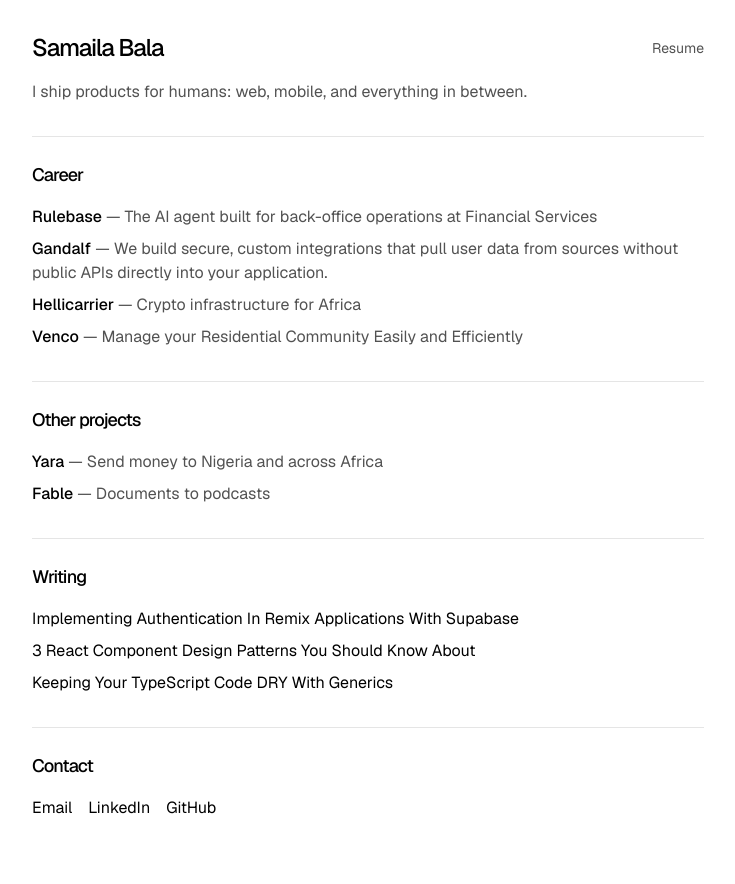
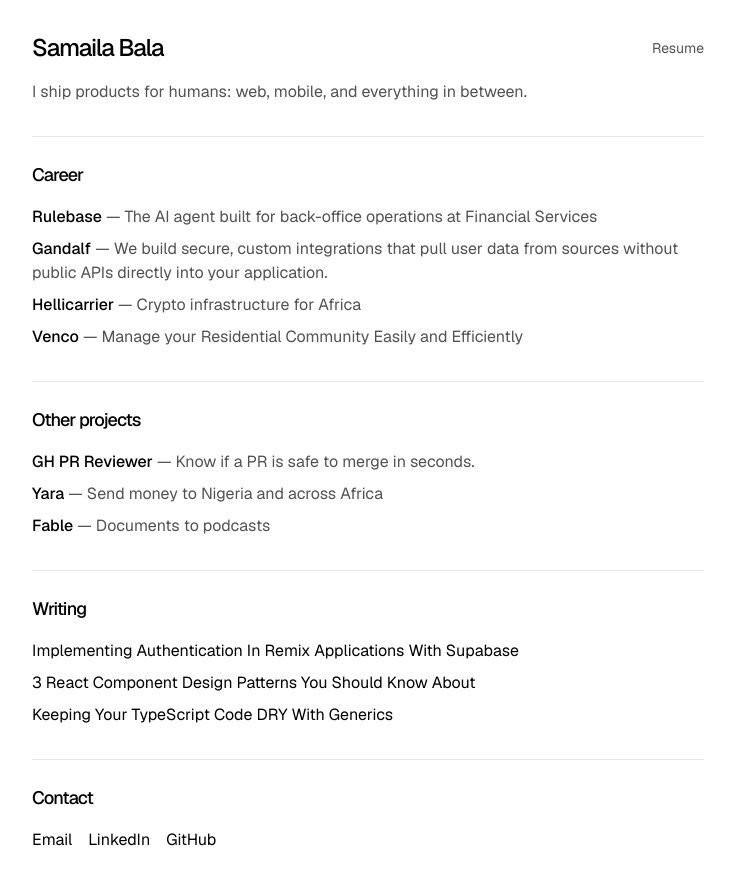
Before and after one commit to sa-ma/portfolio, a Next.js app: page / in a window 1280 px wide. Shown: the top 884 px of the page, without its empty margins (272-1007 px from the left). Built offline with nearby package versions, Linux system fonts and the light colour scheme.

Commit message:
Add GH PR Reviewer to portfolio

```diff
--- a/app/page.tsx
+++ b/app/page.tsx
@@ -73,6 +73,19 @@
       {/* Other Projects */}
       <h2 className="font-medium text-lg mb-4 tracking-tighter">Other projects</h2>
       <ul className="space-y-2 mb-8">
+        <li>
+          <a
+            href="https://gh-pr-reviewer.vercel.app/"
+            target="_blank"
+            rel="noopener noreferrer"
+            className="font-medium link-animated"
+          >
+            GH PR Reviewer
+          </a>
+          <span className="text-neutral-600 dark:text-neutral-400">
+            {' '}— Know if a PR is safe to merge in seconds.
+          </span>
+        </li>
         <li>
           <a
             href="https://www.yara.cash/"
```
